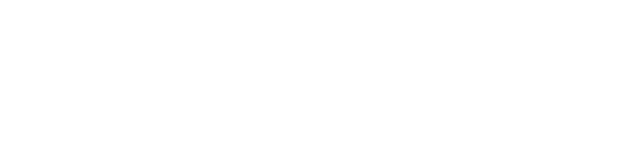
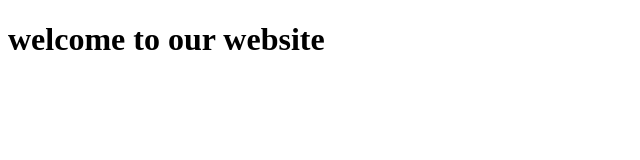
Before and after one commit to Sovan-Maitra/svnmta-project, a plain HTML site: page index.html in a window 1280 px wide. Shown: the whole page, without its empty margins (0-640 px from the left). Drawn offline with Linux system fonts and the light colour scheme.

Commit message:
first commit

```diff
--- a/index.html
+++ b/index.html
@@ -6,6 +6,9 @@
     <title>Document</title>
 </head>
 <body>
+    <header>
+        <h1>welcome to our website</h1>
 
+    </header>
 </body>
 </html>
```
